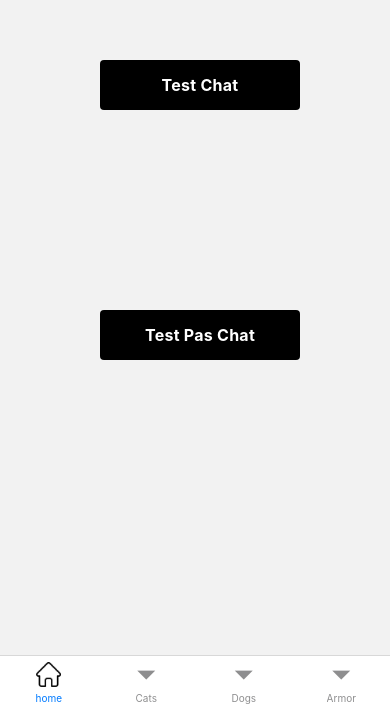
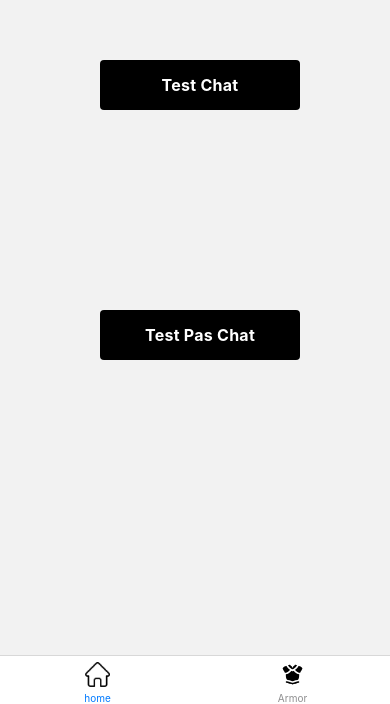
Before and after one commit to IkarVs/MHArmory, a React Native app: screen /Home in a window 390 px wide. Shown: the part 140-844 px from the top of the page. Built offline with nearby package versions, Linux system fonts and the light colour scheme.

Commit message:
Update NavBar and armorViews

```diff
--- a/src/components/NavBar.js
+++ b/src/components/NavBar.js
@@ -5,38 +5,83 @@ import { createBottomTabNavigator } from '@react-navigation/bottom-tabs';
 import CatsScreen from '../screens/CatsScreen';
 import HomeScreen from '../screens/HomeScreen';
 import DogsScreen from '../screens/DogsScreen';
-import ArmorView from "../screens/ArmorView";
+import ArmorListView from '../screens/ArmorListView';
+import { createNativeStackNavigator } from "@react-navigation/native-stack";
+import ArmorDetailsView from "../screens/ArmorDetailsView";
 
 const Tab = createBottomTabNavigator();
+const Stack = createNativeStackNavigator();
+
 const styles = StyleSheet.create({
   image:{
     height:25,
     width :25,
   },
 });
-export default function NavBar() {
+function NavBar() {
   return (
-    <NavigationContainer>
-      <Tab.Navigator>
+      <Tab.Navigator screenOptions={{ headerShown: false }}>
         <Tab.Screen
           name={'home'}
           component={HomeScreen}
           options={{
-            headerShown: false,
             tabBarIcon: ({}) => (
               <View>
                 <Image
                   style={styles.image}
-                  source={require('../../src/assets/icons/home.png')}
+                source={require('../../src/assets/icons/home.png')}
                 />
               </View>
             ),
           }}
         />
-        <Tab.Screen name="Cats" component={CatsScreen} />
-        <Tab.Screen name="Dogs" component={DogsScreen}/>
-        <Tab.Screen name="Armor" component={ArmorView}/>
+        <Tab.Screen name="Armor" component={ArmorListView}
+        options={{
+          tabBarIcon:({})=>(
+            <View>
+              <Image
+                style={styles.image}
+                source = {require('../../src/assets/icons/armor.png')}
+              />
+            </View>
+          )
+        }}
+        />
       </Tab.Navigator>
+  );
+}
+function App() {
+  return (
+    <NavigationContainer>
+      <Stack.Navigator screenOptions={{ headerShown: false }}>
+        <Stack.Screen
+          name="Home"
+          component={NavBar}
+          options={{ headerShown: false }}
+        />
+        <Stack.Screen
+          name="ArmorListView"
+          component={ArmorListView}
+          options={{headerShown: false}}
+        />
+        <Stack.Screen
+          name="ArmorDetailsView"
+          component={ArmorDetailsView}
+          options={{headerShown: false}}
+        />
+        <Stack.Screen
+          name="Dogs"
+          component={DogsScreen}
+          options={{ headerShown: false }}
+        />
+        <Stack.Screen
+          name="Cats"
+          component={CatsScreen}
+          options={{ headerShown: false }}
+        />
+      </Stack.Navigator>
+
     </NavigationContainer>
   );
 }
+export default App;
--- /dev/null
+++ b/src/screens/ArmorDetailsView.js
@@ -0,0 +1,21 @@
+// Exemple de navigation vers la vue des détails d'une instance d'armure
+import React from 'react';
+import { View, TouchableOpacity, Text } from "react-native";
+
+const ArmorDetailsView = ({ armors, navigation }) => {
+  const handleArmorPress = (armor) => {
+    navigation.navigate('ArmorDetailsView', { armor });
+  };
+
+  return (
+    <View>
+      {armors.map((armor) => (
+        <TouchableOpacity key={armor.id} onPress={() => handleArmorPress(armor)}>
+          {/* Affichage des détails d'une instance d'armure */}
+        </TouchableOpacity>
+      ))}
+    </View>
+  );
+};
+
+export default ArmorDetailsView;
--- a/src/screens/ArmorListView.js
+++ b/src/screens/ArmorListView.js
@@ -1,7 +1,7 @@
 import React, { useEffect, useState } from 'react';
 import { View, Text, FlatList, Image, StyleSheet, TouchableOpacity } from 'react-native';
 
-const ArmorListView = () => {
+const ArmorListView = ({ navigation }) => {
   const [armors, setArmors] = useState([]);
 
   useEffect(() => {
@@ -15,8 +15,12 @@ const ArmorListView = () => {
       });
   }, []);
 
+  const handleArmorPress = (armor) => {
+    navigation.navigate('ArmorDetailsView', { armor });
+  };
+
   const renderArmorItem = ({ item }) => (
-    <TouchableOpacity style={styles.armorContainer}>
+    <TouchableOpacity style={styles.armorContainer} onPress={() => handleArmorPress(item)}>
       <Image source={{ uri: item.assets && item.assets.imageMale }} style={styles.armorImage} />
       <View style={styles.armorInfoContainer}>
         <Text style={styles.armorName}>{item.name}</Text>
```
Also changed, not shown: src/assets/icons/armor.png (added).
